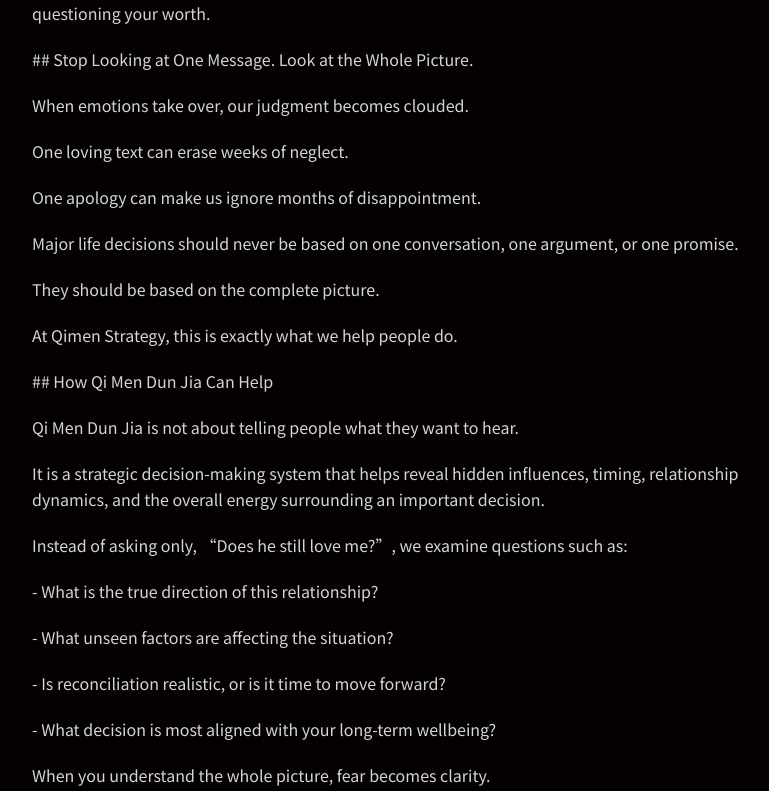
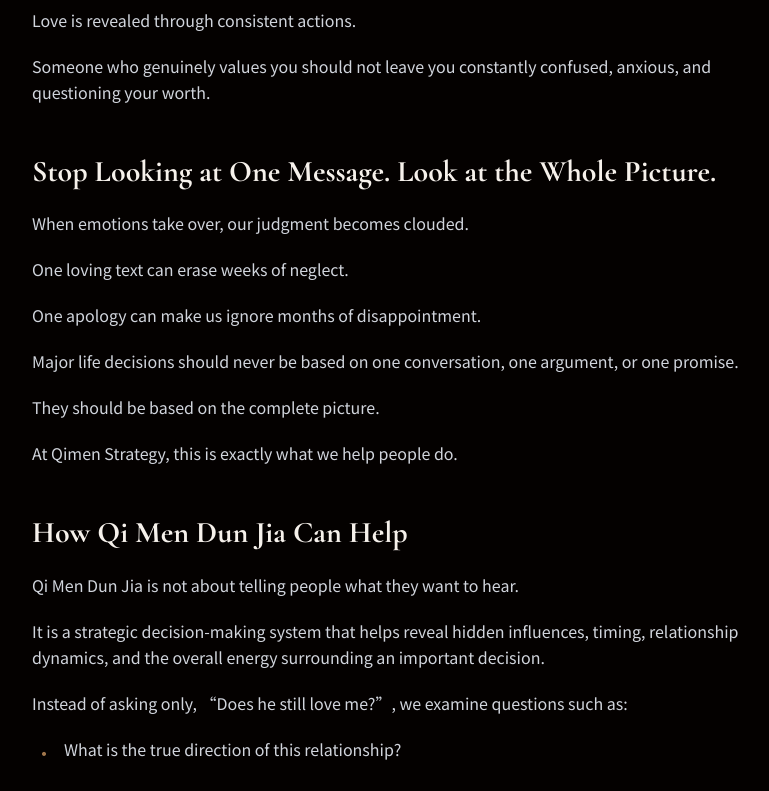
Before and after one commit to BODHIWONG/qmfeng-website, a Next.js app: page /insights/does-he-still-love-you-relationship-clarity-singapore in a window 1280 px wide. Shown: the part 1402-2193 px from the top of the page, without its empty margins (248-1017 px from the left). Built offline with nearby package versions, Linux system fonts and the light colour scheme.

Commit message:
Improve insight article formatting

```diff
--- a/app/insights/[slug]/page.tsx
+++ b/app/insights/[slug]/page.tsx
@@ -82,7 +82,7 @@ export async function generateMetadata({ params }: InsightDetailProps): Promise<
       url,
       type: "article",
       siteName: "Qimen Strategy Singapore",
-      locale: "zh_SG",
+      locale: "en_SG",
       publishedTime: post.date,
       tags: post.keywords,
     },
@@ -94,6 +94,44 @@ export async function generateMetadata({ params }: InsightDetailProps): Promise<
   };
 }
 
+function renderParagraph(content: string, index: number) {
+  if (content.startsWith("## ")) {
+    return (
+      <h2
+        key={index}
+        className="pt-7 text-2xl font-bold leading-tight text-[oklch(0.96_0.01_75)] md:text-3xl"
+      >
+        {content.slice(3)}
+      </h2>
+    );
+  }
+
+  if (content.startsWith("- ")) {
+    return (
+      <div key={index} className="flex items-start gap-3 pl-1">
+        <span className="mt-1 font-bold text-[oklch(0.60_0.08_65)]">•</span>
+        <p>{content.slice(2)}</p>
+      </div>
+    );
+  }
+
+  if (content.startsWith("📩 ")) {
+    return (
+      <a
+        key={index}
+        href="https://wa.me/6589593499?text=Hello%20Qimen%20Strategy%2C%20I%20would%20like%20to%20book%20a%20private%20relationship%20consultation."
+        target="_blank"
+        rel="noopener noreferrer"
+        className="mt-8 inline-flex items-center justify-center border border-[oklch(0.60_0.08_65)] bg-[oklch(0.60_0.08_65)] px-6 py-3 text-sm font-bold uppercase tracking-[0.1em] text-[oklch(0.08_0.02_60)] transition-colors hover:bg-transparent hover:text-[oklch(0.72_0.12_70)]"
+      >
+        {content}
+      </a>
+    );
+  }
+
+  return <p key={index}>{content}</p>;
+}
+
 export default async function InsightDetail({ params }: InsightDetailProps) {
   const { slug } = await params;
   const post = findPost(slug);
@@ -103,12 +141,12 @@ export default async function InsightDetail({ params }: InsightDetailProps) {
   return (
     <div className="min-h-screen bg-[oklch(0.08_0.02_60)] text-white">
       <Navbar />
-      <div className="max-w-3xl mx-auto px-6 pt-32 pb-20">
+      <div className="mx-auto max-w-3xl px-6 pb-20 pt-32">
         <div className="mb-4 inline-block bg-[oklch(0.60_0.08_65)] px-3 py-1 text-xs font-bold uppercase tracking-[0.12em] text-[oklch(0.08_0.02_60)]">
           {post.category}
         </div>
-        <h1 className="text-3xl font-bold mb-4 leading-tight md:text-4xl">{post.title}</h1>
-        <div className="text-sm text-gray-400 mb-8">{post.date} · {post.readTime}</div>
+        <h1 className="mb-4 text-3xl font-bold leading-tight md:text-4xl">{post.title}</h1>
+        <div className="mb-8 text-sm text-gray-400">{post.date} · {post.readTime}</div>
         <div className="mb-10 flex flex-wrap gap-2">
           {post.keywords.map((keyword) => (
             <span key={keyword} className="border border-[oklch(0.25_0.02_60)] px-2 py-1 text-[0.58rem] uppercase tracking-[0.08em] text-[oklch(0.55_0.02_70)]">
@@ -117,9 +155,7 @@ export default async function InsightDetail({ params }: InsightDetailProps) {
           ))}
         </div>
         <div className="space-y-5 text-[15px] leading-relaxed text-gray-300 md:text-base">
-          {post.paragraphs.map((p, i) => (
-            <p key={i}>{p}</p>
-          ))}
+          {post.paragraphs.map((paragraph, index) => renderParagraph(paragraph, index))}
         </div>
       </div>
       <Footer />
```
